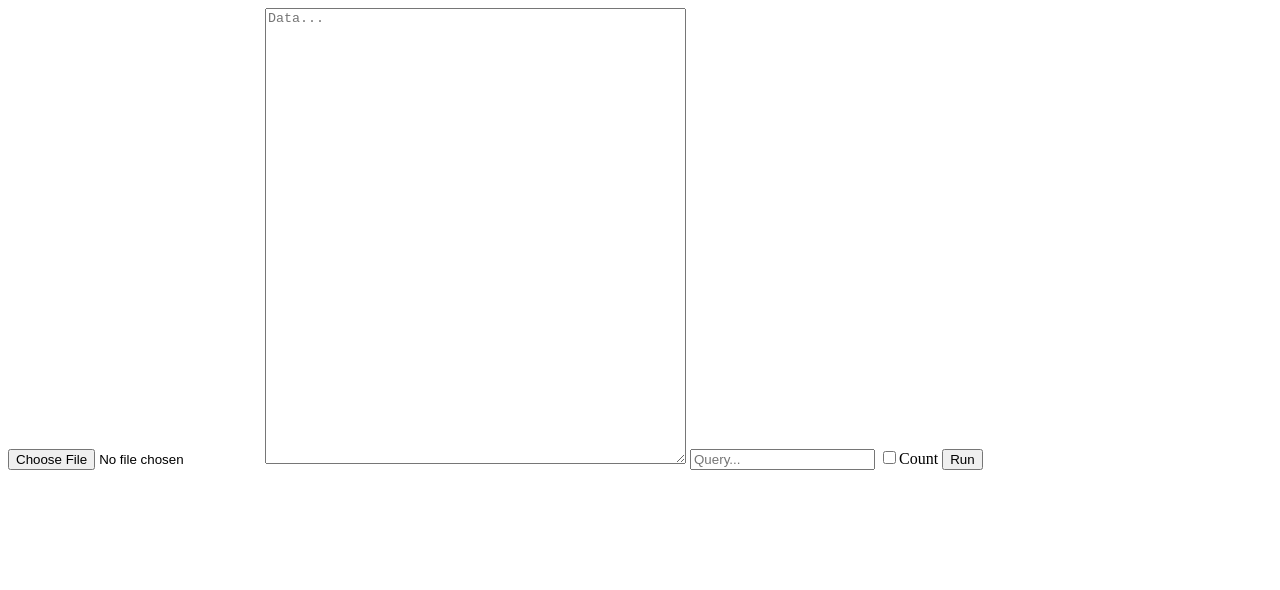
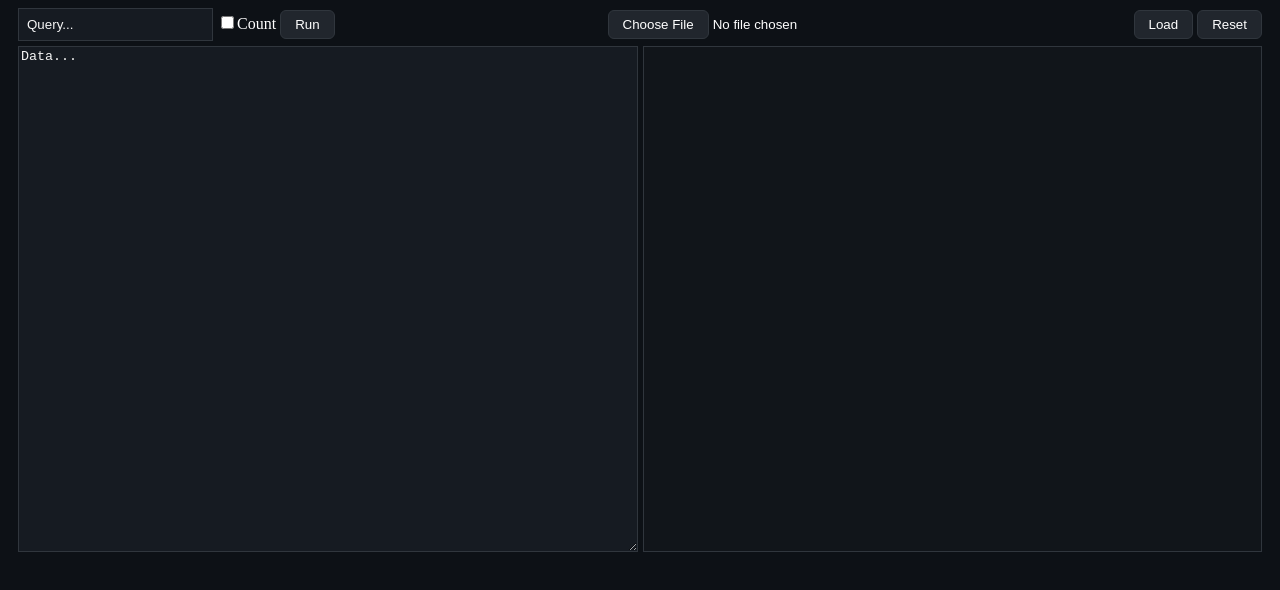
Before and after one commit to Daniel-Aragao/json-magnifier, a website built with webpack: page index.html in a window 1280 px wide. Built offline with nearby package versions, Linux system fonts and the light colour scheme.

Commit message:
Adding styles

```diff
--- a/index.html
+++ b/index.html
@@ -5,23 +5,57 @@
     <meta http-equiv="X-UA-Compatible" content="IE=edge">
     <meta name="viewport" content="width=device-width, initial-scale=1.0">
     <title>JSON magnifier</title>
+    <link rel="icon" type="image/x-icon" href="/browser.png">
+    <link rel="stylesheet" href="/style.css">
 </head>
 <body>
+    <div class="container">
+        <div class="row flex-between">
+            <div>
+                <input type="text" name="json-data" id="query" placeholder="Query..."></input>
+                <label for="toCount"><input type="checkbox" name="toCount" id="toCount">Count</label>
+                <button onclick="runCode()">Run</button>
 
-    <input type="file" name="jsonFile " id="jsonFile">
-    <textarea name="json-data" id="data" cols="50" rows="30" placeholder="Data..."></textarea>
-    <input name="json-data" id="query" placeholder="Query..."></input>
-    <label for="toCount"><input type="checkbox" name="toCount" id="toCount">Count</label>
-    <button onclick="runCode()">Run</button>
+            </div>
+            <div>
+                <input type="file" name="jsonFile " id="jsonFile">
+            </div>
+            <div>
+                <button onclick="load()" title="Loads file into text area">Load</button>
+                <button onclick="reset()" title="Reset all">Reset</button>
+            </div>
+        </div>
+        <div class="row flex-start">
+            <!-- <textarea name="json-data" id="data" placeholder="Data..."></textarea>
+            <div id="result"></div> -->
+            <div class="column">
+                <textarea name="json-data" id="data" placeholder="Data..."></textarea>
+            </div>
+            <div class="column">
+                <pre id="result"></pre>
+            </div>
+        </div>
+    </div>
 
-    <div id="result"></div>
 
     <script >
         let fileInput = undefined;
 
         function runCode() {
             let parsedData = magnifier.runQuery(data.value || fileInput, query.value, {count:toCount.checked})
-            result.innerText = JSON.stringify(parsedData, "<br/>", 4);
+            result.innerText = JSON.stringify(parsedData, undefined, 2);
+        }
+
+        function load() {
+            const badjson = JSON.parse(fileInput);
+            data.value = JSON.stringify(badjson, undefined, 2);
+        }
+
+        function reset() {
+            data.value = "";
+            result.innerText = "";
+            query.value = "";
+            toCount.checked = false;
         }
 
         document.getElementById('jsonFile')
--- /dev/null
+++ b/style.css
@@ -0,0 +1,88 @@
+:root{
+    --input-bg:#161b22;
+    --main-bg:#0d1116;
+    --main-bg-darker: #11151a;
+    --border-color: #30363d;
+    --color-btn-bg: #21262d;
+}
+html, body {
+    background-color: var(--main-bg);
+    color: white
+}
+div.container {
+    margin: auto;
+    display: flex;
+    flex-direction: row;
+    flex-wrap: wrap;
+    justify-content: space-between;
+    padding: 0 10px;
+}
+div.column {
+    display: flex;
+    flex-direction: column;
+    gap: 5px;
+    flex: 1;
+    flex-wrap: wrap;
+}
+div.row {
+    display: flex;
+    gap: 5px;
+    margin-bottom: 5px;
+    justify-content: flex-start;
+    align-items: center;
+    width: 100%;
+    flex-wrap: wrap;
+}
+div.flex-between{
+    align-items: center;
+    justify-content: space-between;
+}
+div.flex-start{
+    align-items: flex-start;
+}
+textarea, input[type=text] {
+    background-color: var(--input-bg);
+    color: white;
+    border: 1px solid var(--border-color);
+}
+input[type=text] {
+    height: 30.5px;
+    padding: 0 8px;
+}
+input[type="checkbox"]{
+    accent-color: var(--border-color);
+}
+::placeholder {
+    color: whitesmoke;
+}
+button, input[type=file]::file-selector-button {
+    color: white;
+    padding: 6px 14px;
+    border: 1.5px solid;
+    cursor: pointer;
+    background-color: var(--color-btn-bg);
+    border-color: var(--border-color);
+    border-radius: 6px;
+}
+button:hover, input[type=file]::file-selector-button:hover{
+    background-color: var(--border-color);
+}
+
+textarea,#result{
+    align-self: stretch;
+    min-width: 100px;
+    min-height: 500px;
+    background-color: var(--input-bg);
+}
+
+#result{
+    padding: 2px;
+    border: 1px solid;
+    border-color: var(--border-color);
+    background-color: var(--main-bg-darker);
+    margin: 0;
+}
+
+.double-panel {
+    display: flex;
+}
```
Also changed, not shown: browser.png (added).
